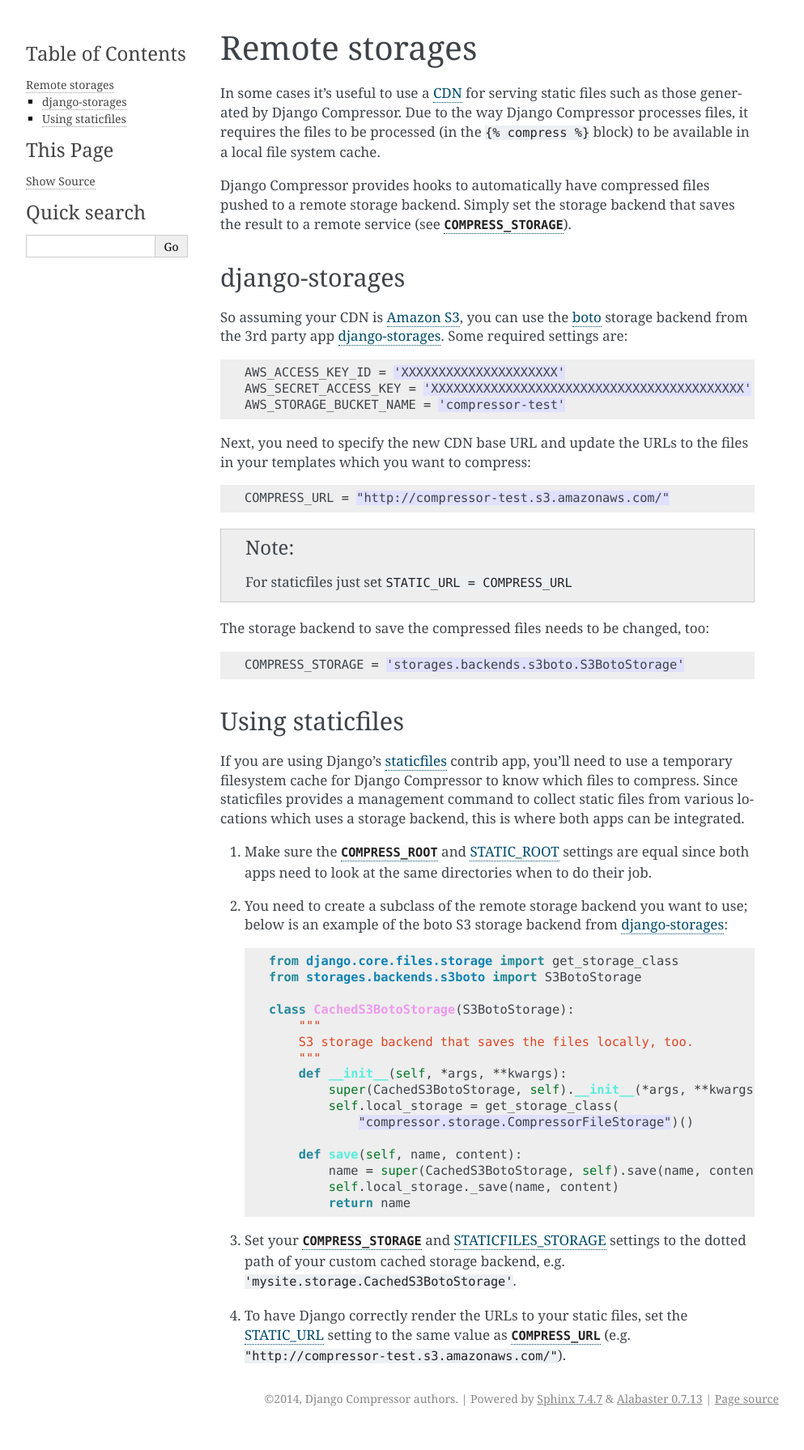
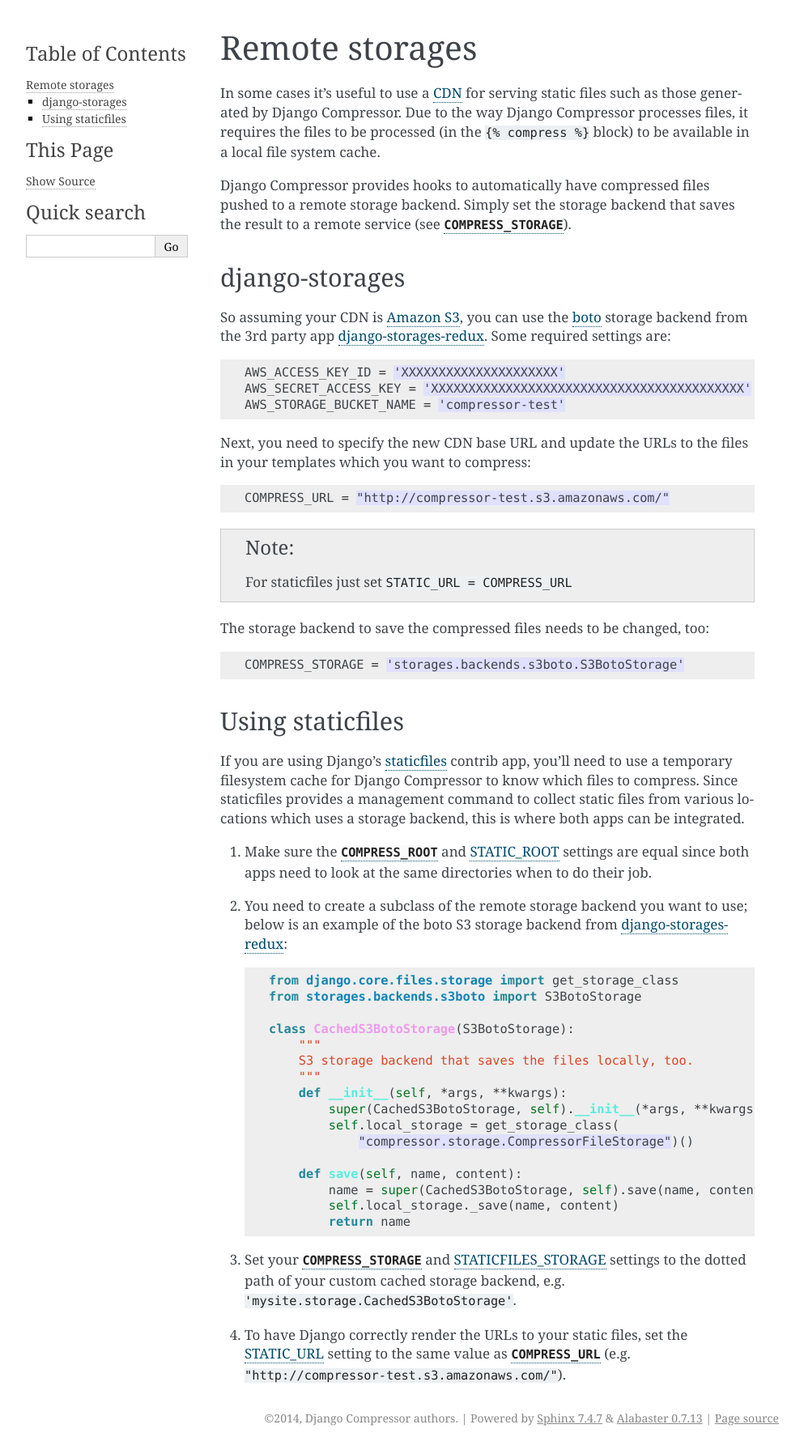
Before and after one commit to django-compressor/django-compressor, a Sphinx documentation site: the page built from docs/remote-storages.txt, in a window 1280 px wide. Shown: the whole page at 81% size, without its empty margins (148-1141 px from the left). Built offline with Sphinx 7.4.7, drawn with Linux system fonts in a browser that asks for light colours; pages that are not in the unit, such as notebooks, are missing from menus; before the commit the page ends 1767 px from its top, so only the background shows below that.

Commit message:
Change to suggest django-storages-redux in docs
The original django-storages is a dead project that haven't seen any
updates since early 2014, including a lot of unmerged pull requests.
Django-storages-redux is a fork well accepted, under active
development and python 3 support. We should link to it instead of the
old one.

More information on the 'Why Fork?' section on the README of
https://github.com/jschneier/django-storages

```diff
--- a/docs/remote-storages.txt
+++ b/docs/remote-storages.txt
@@ -17,7 +17,7 @@
 ^^^^^^^^^^^^^^^
 
 So assuming your CDN is `Amazon S3`_, you can use the boto_ storage backend
-from the 3rd party app `django-storages`_. Some required settings are::
+from the 3rd party app `django-storages-redux`_. Some required settings are::
 
     AWS_ACCESS_KEY_ID = 'XXXXXXXXXXXXXXXXXXXXX'
     AWS_SECRET_ACCESS_KEY = 'XXXXXXXXXXXXXXXXXXXXXXXXXXXXXXXXXXXXXXXXXX'
@@ -51,7 +51,7 @@
 
 #. You need to create a subclass of the remote storage backend you want
    to use; below is an example of the boto S3 storage backend from
-   django-storages_::
+   django-storages-redux_::
 
     from django.core.files.storage import get_storage_class
     from storages.backends.s3boto import S3BotoStorage
@@ -82,7 +82,7 @@
 .. _CDN: http://en.wikipedia.org/wiki/Content_delivery_network
 .. _Amazon S3: https://s3.amazonaws.com/
 .. _boto: http://boto.cloudhackers.com/
-.. _django-storages: https://django-storages.readthedocs.org
+.. _django-storages-redux: http://github.com/jschneier/django-storages
 .. _staticfiles: http://docs.djangoproject.com/en/dev/howto/static-files/
 .. _STATIC_ROOT: http://docs.djangoproject.com/en/dev/ref/settings/#static-root
 .. _STATIC_URL: http://docs.djangoproject.com/en/dev/ref/settings/#static-url
```
